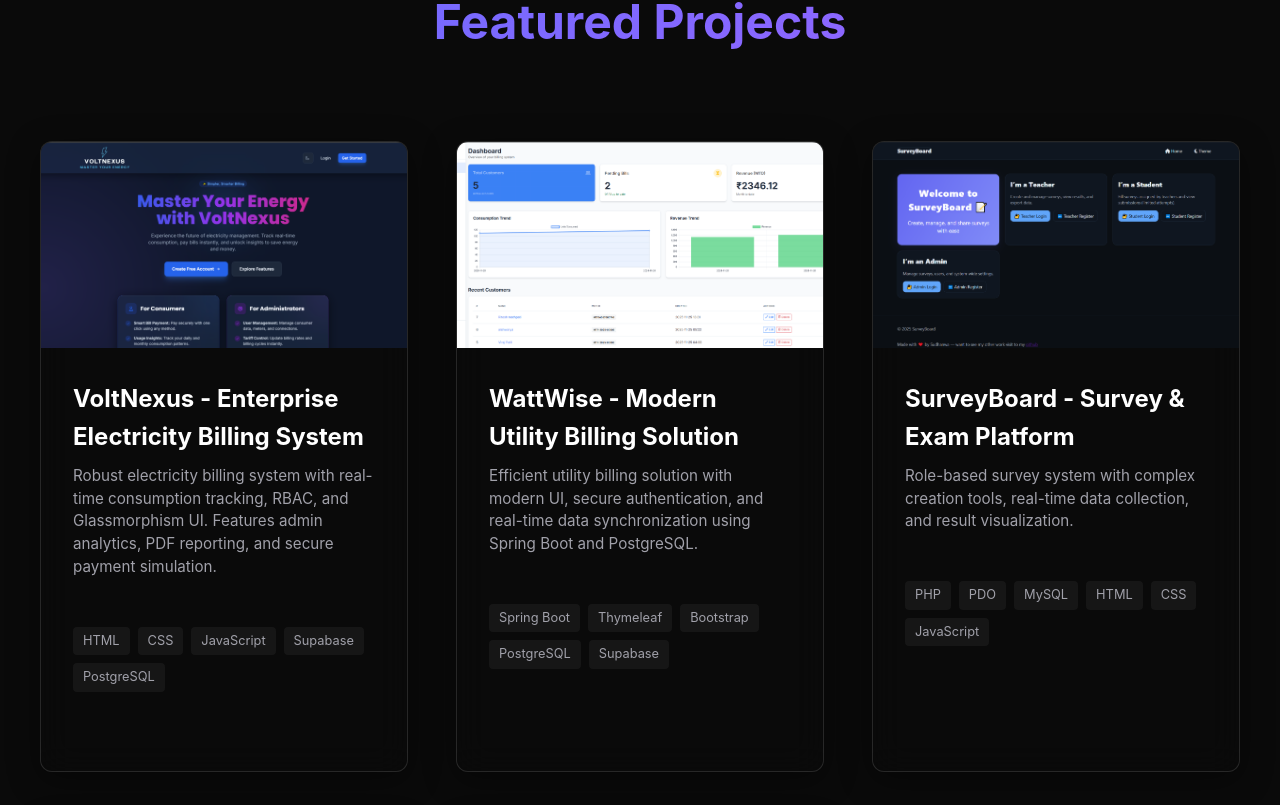
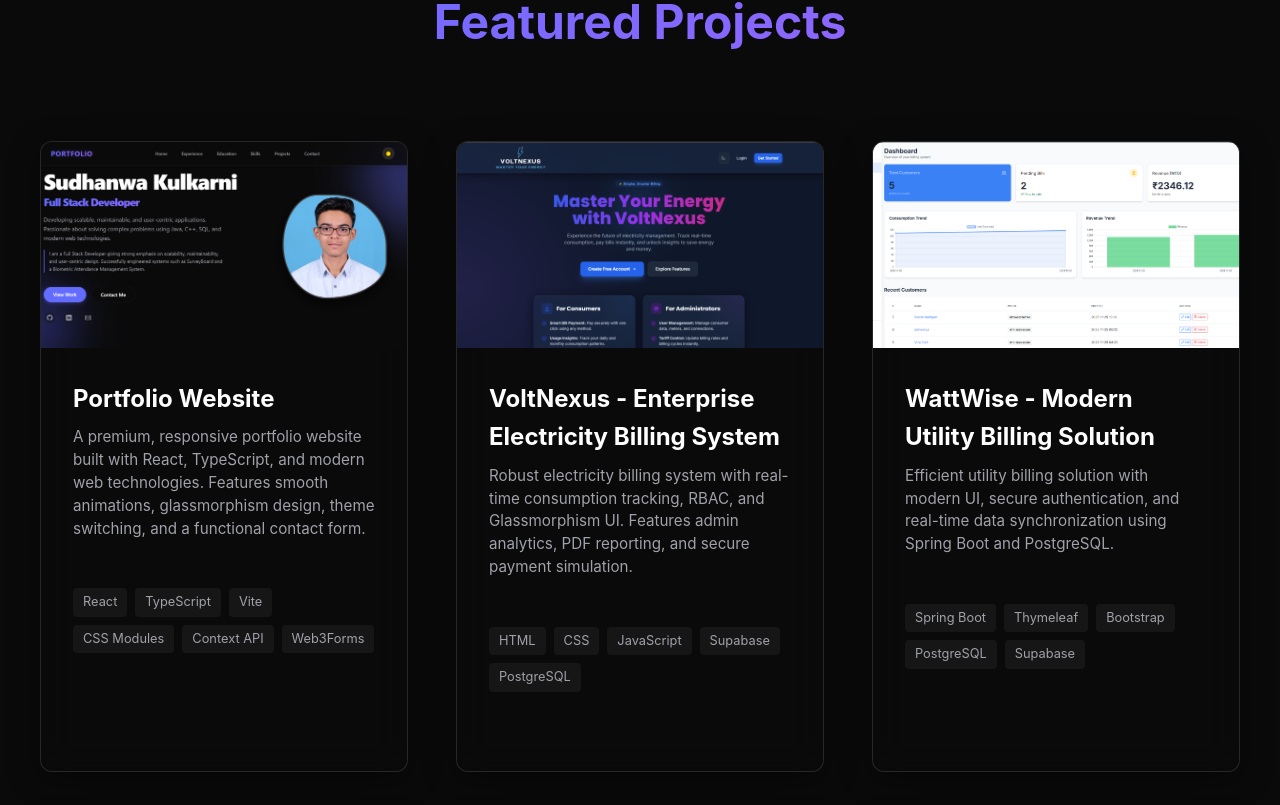
Before and after one commit to sudhanwa755/Portfolio-react-version, a React (Vite) app: page / in a window 1280 px wide. Shown: the part 4415-5220 px from the top of the page. Built offline with nearby package versions, Linux system fonts and the light colour scheme.

Commit message:
feat: add Projects section component with portfolio project details and an associated image.

```diff
--- a/src/sections/Projects.tsx
+++ b/src/sections/Projects.tsx
@@ -11,6 +11,14 @@ interface Project {
 
 export const Projects = () => {
     const projects: Project[] = [
+        {
+            title: "Portfolio Website",
+            description: "A premium, responsive portfolio website built with React, TypeScript, and modern web technologies. Features smooth animations, glassmorphism design, theme switching, and a functional contact form.",
+            tags: ["React", "TypeScript", "Vite", "CSS Modules", "Context API", "Web3Forms"],
+            demoLink: "https://portfolio-react-version-eta.vercel.app/",
+            codeLink: "https://github.com/sudhanwa755/Portfolio-react-version",
+            image: "/images/Portfolio.png"
+        },
         {
             title: "VoltNexus - Enterprise Electricity Billing System",
             description: "Robust electricity billing system with real-time consumption tracking, RBAC, and Glassmorphism UI. Features admin analytics, PDF reporting, and secure payment simulation.",
```
Also changed, not shown: public/images/Portfolio.png (added).
